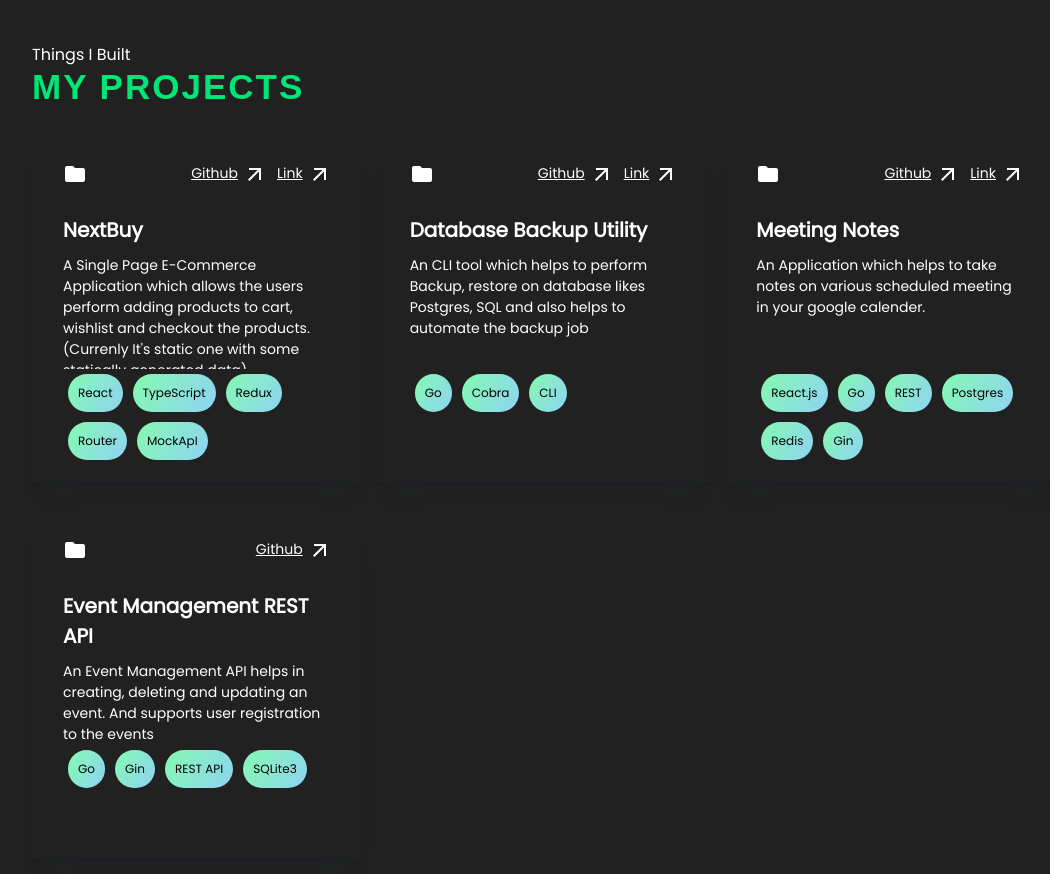
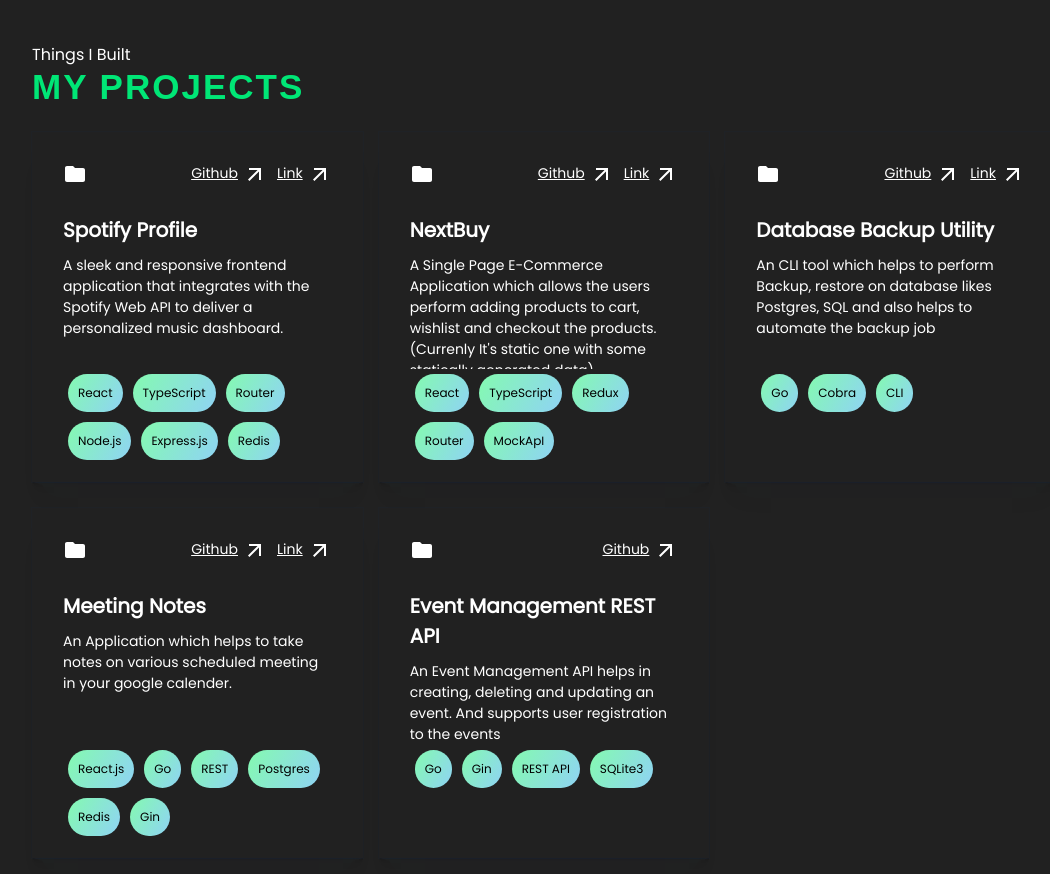
Before and after one commit to sambasivareddy-ch/sambasiva, a React (Create React App) app: page / in a window 1280 px wide. Shown: the part 1400-2274 px from the top of the page, without its empty margins (96-1146 px from the left). Built offline with nearby package versions, Linux system fonts and the light colour scheme.

Commit message:
Spotify Clone Project Added

```diff
--- a/src/components/Projects.js
+++ b/src/components/Projects.js
@@ -4,6 +4,15 @@ import styles from "../styles/page.module.css";
 import Project from "./Project";
 
 const projects_arr = [
+    {
+        project_name: "Spotify Profile",
+        link: "https://spotify-profile-dashboard.vercel.app/",
+        gitlink: "https://github.com/sambasivareddy-ch/spotify-profile-client",
+        description:
+            "A sleek and responsive frontend application that integrates with the Spotify Web API to deliver a personalized music dashboard.",
+        skills: ["React", "TypeScript", "Router", "Node.js", "Express.js", "Redis"],
+        status: "Completed",
+    },
     {
         project_name: "NextBuy",
         link: "https://nextbuy-five.vercel.app/",
```
